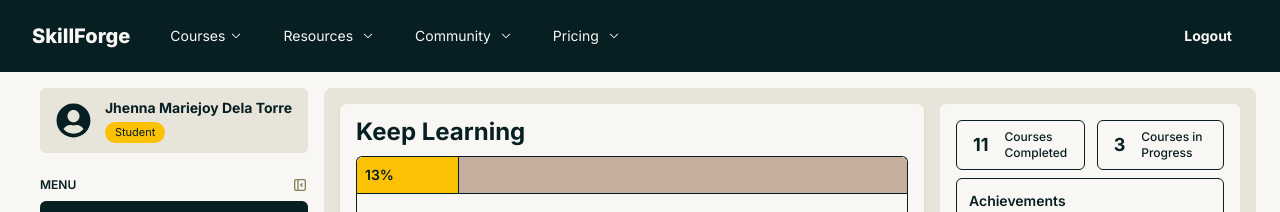
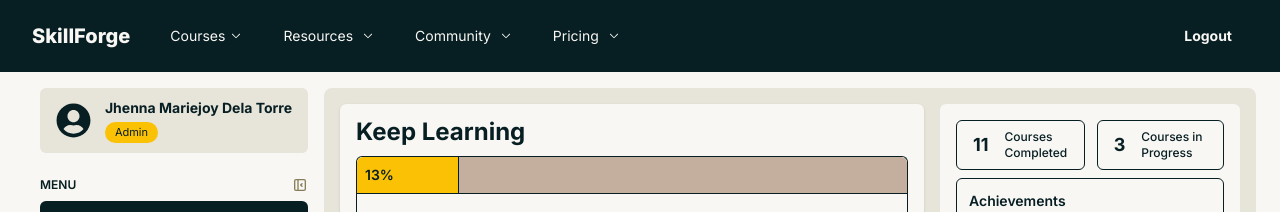
Before and after one commit to MoriiSan/office-lms, a Next.js app: page /dashboard in a window 1280 px wide. Shown: the top 212 px of the page. Built offline with nearby package versions, Linux system fonts and the light colour scheme.

Commit message:
[UPDATE] minor change
- "admin" => "student"

```diff
--- a/src/app/components/Sidebar.tsx
+++ b/src/app/components/Sidebar.tsx
@@ -20,7 +20,7 @@
                 Jhenna Mariejoy Dela Torre
               </div>
               <div className="flex text-[11px] justify-center items-center font-normal rounded-xl px-2.5 py-0.5 bg-[#fac105] text-[#071e22]">
-                Student
+                Admin
               </div>
             </div>
           </div>
```
